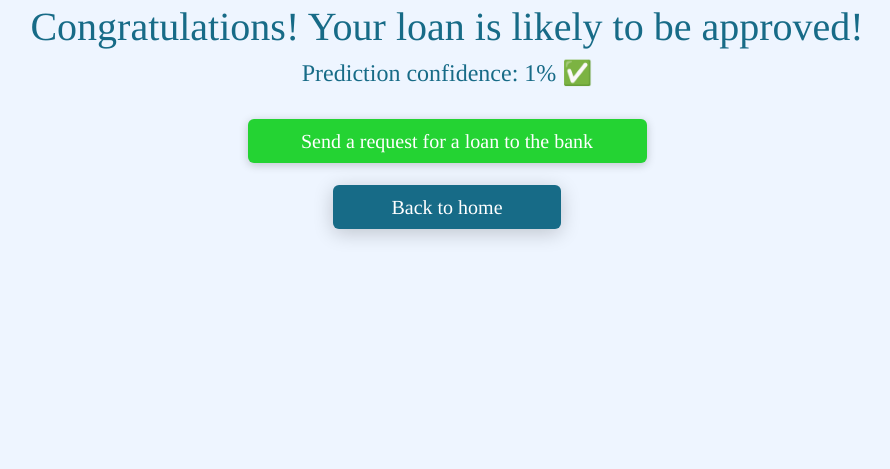
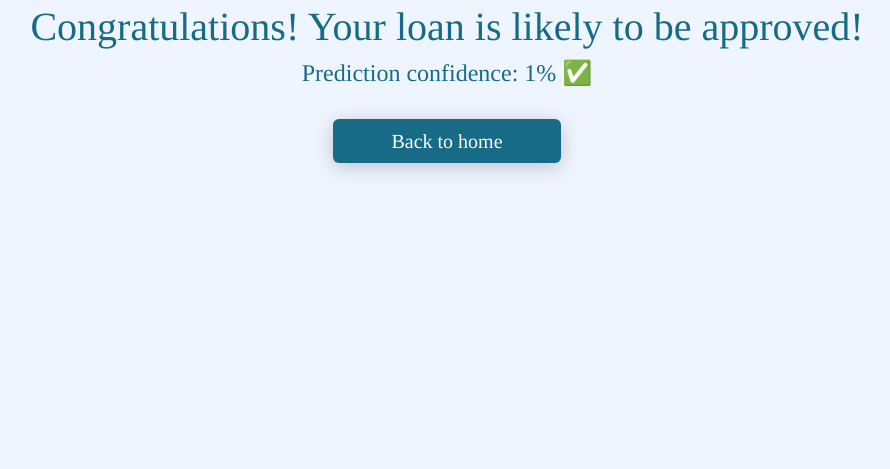
Before and after one commit to codingburgas/2425-11-b-pp-student-practices-assignment-NTIvanova21, a Flask app: template GreenLight/AI_model/templates/approvedLoanPage.html in a window 1280 px wide. Shown: the part 268-737 px from the top of the page, without its empty margins (193-1083 px from the left). Run offline with Flask 3, Linux system fonts and the light colour scheme; the template is opened without the code that fills it: most values are stand-ins (such as "Sample title", 1, 10 or a date in 2020); parts of the project's set-up code (start-up, migrations or seed data) failed here and were passed over; some libraries are stand-ins or nearby versions; some web fonts are replaced.

Commit message:
Remove unnecessary buttons. Close #40

```diff
--- a/GreenLight/AI_model/templates/approvedLoanPage.html
+++ b/GreenLight/AI_model/templates/approvedLoanPage.html
@@ -13,9 +13,7 @@
         <h1 class="text-center heading">Congratulations! Your loan is likely to be approved!</h1>
         <h4 class="text-center heading">Prediction confidence: {{ percentage }}% ✅</h4>
 
-         <div class="row justify-content-center">
-            <a href="{{ url_for('main.home', userId= current_user.userId) }}" class="btn send-request">Send a request for a loan to the bank</a>
-        </div>
+
         <div class="row justify-content-center">
             <a href="{{ url_for('main.home') }}" class="btn back-btn">Back to home</a>
         </div>
--- a/GreenLight/AI_model/templates/disapprovedLoanPage.html
+++ b/GreenLight/AI_model/templates/disapprovedLoanPage.html
@@ -13,9 +13,6 @@
         <h1 class="text-center heading">Sorry! Your loan is not likely to be approved</h1>
         <h4 class="text-center heading">Prediction confidence: {{ percentage }}% ❌</h4>
 
-         <div class="row justify-content-center">
-            <a href="{{ url_for('AI.approvalForm', userId= current_user.userId) }}" class="btn try-again">Try again for a different loan</a>
-        </div>
         <div class="row justify-content-center">
             <a href="{{ url_for('main.home') }}" class="btn back-btn">Back to home</a>
         </div>
```
